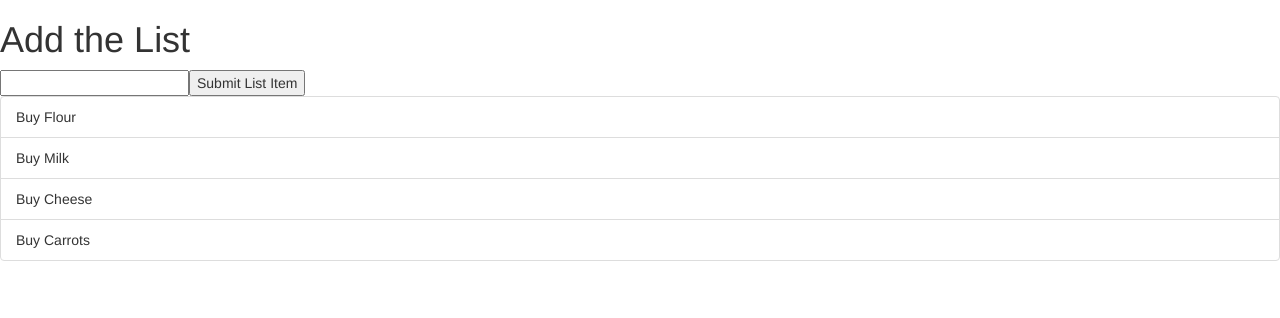
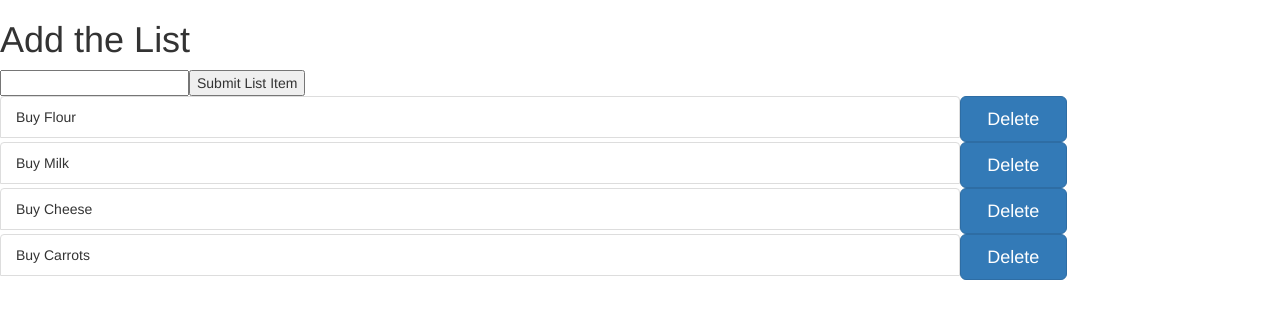
Before and after one commit to emmeiwhite/app-todo-list-and-more, a React (Create React App) app: page / in a window 1280 px wide. Shown: the top 318 px of the page. Built offline with nearby package versions, Linux system fonts and the light colour scheme.

Commit message:
Deleting the list Handler written, styled using bootstrap

```diff
--- a/src/components/todoItem.js
+++ b/src/components/todoItem.js
@@ -1,21 +1,16 @@
 import React, { Component } from 'react';
 import * as p from 'prop-types';
 
-// class TodoItem extends Component {
-//     render() {
-//         return (
-//         <li
-//             className={this.props.task.completed ?'completed list-group-item':'list-group-item'}
-//             onClick={()=>this.props.handleClick(this.props.task)}> {this.props.task.name}</li>
-//          );
-//     }
-// }
-
 const TodoItem = (props)=>{
     return  (
-        <li
-            className={props.task.completed ?'completed list-group-item':'list-group-item'}
-            onClick={()=>props.handleClick(props.task)}> {props.task.name}</li>
+        <div className="todoItemDiv">
+           <li
+            className={props.task.completed ?'completed list-group-item col-md-8':'list-group-item col-md-9'}
+            onClick={()=>props.handleClick(props.task)}> {props.task.name}
+            </li>
+
+            <button className="col-md-1 btn btn-primary btn-lg "onClick={()=>props.handleDelete(props.task)}>Delete</button>
+        </div>
         );
 
 }
--- a/src/components/todolist.js
+++ b/src/components/todolist.js
@@ -72,6 +72,21 @@ class TodoList extends Component {
        })
     }
 
+    // 4. Deleting the list
+
+    onDeleteClickHandle = (list)=>{
+
+        const copiedList = [...this.state.lists]; // For Immutability we must copy the state field
+
+        //  ====  Code to Delete the particular list  === //
+        const newList = copiedList.filter(l=>l!==list);
+
+        this.setState({
+            lists:newList
+        })
+    }
+
+
     render() {
         return (
             <section>
@@ -88,6 +103,8 @@ class TodoList extends Component {
                                     task={list}
                                     key={list.id}
                                     handleClick = {(list)=>this.onClickHandle(list)}
+                                    handleDelete = {(list)=>this.onDeleteClickHandle(list)}
+
                                 />;
                     })
                 }
```
Also changed, not shown: src/index.css (line endings or trailing spaces).
